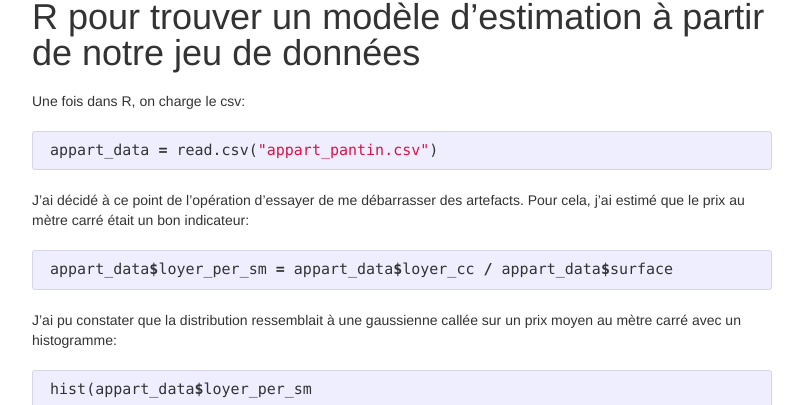
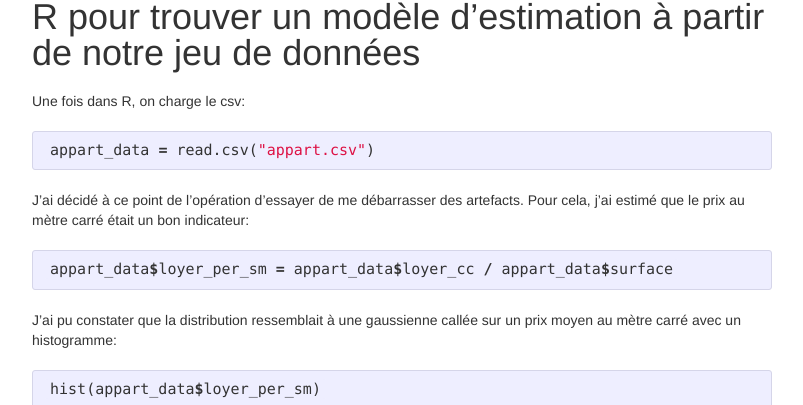
Before and after one commit to bankair/blog, a Jekyll site: the page built from _posts/2015-03-15-using-ruby-and-r-to-estimate-a-rent.md, in a window 1280 px wide and 900 px high, scrolled down 2168 px, cut to the strip 119-524 px from the top of the window. Shown: the whole strip, without its empty margins (238-1041 px from the left). Built offline with Jekyll 4.4.1, drawn with Linux system fonts in a browser that asks for light colours; nearby versions of some CDN libraries.

```diff
--- a/_posts/2015-03-15-using-ruby-and-r-to-estimate-a-rent.md
+++ b/_posts/2015-03-15-using-ruby-and-r-to-estimate-a-rent.md
@@ -96,7 +96,7 @@ On finit ainsi avec un fichier appart.csv qui contient tout le jeu de données q
 Une fois dans R, on charge le csv:
 
 {% highlight r %}
-appart_data = read.csv("appart_pantin.csv")
+appart_data = read.csv("appart.csv")
 {% endhighlight %}
 
 J'ai décidé à ce point de l'opération d'essayer de me débarrasser des artefacts. Pour cela, j'ai estimé que le prix au mètre carré était un bon indicateur:
@@ -108,10 +108,10 @@ appart_data$loyer_per_sm = appart_data$loyer_cc / appart_data$surface
 J'ai pu constater que la distribution ressemblait à une gaussienne callée sur un prix moyen au mètre carré avec un histogramme:
 
 {% highlight r %}
-hist(appart_data$loyer_per_sm
+hist(appart_data$loyer_per_sm)
 {% endhighlight %}
 
-![Exemple d'histogramme](images/histo.png)
+![Exemple d'histogramme](./images/histo.png)
 
 On peut ainsi se faire une première idée du prix au mètre carré dans le quartier (soit 24, au pifomètre, pour l'histogramme ci-dessus.
 
```
